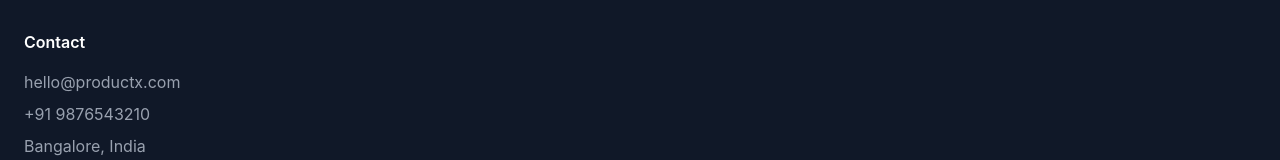
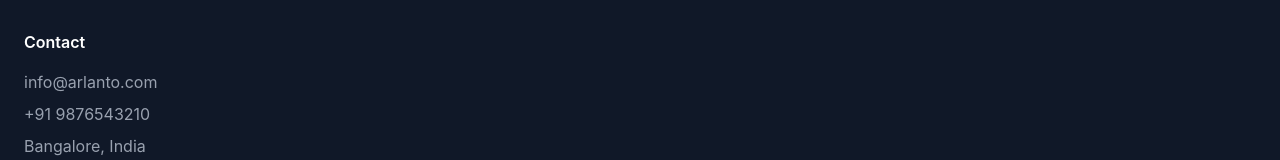
Before and after one commit to abin-007/FortyLane-website, a React (Vite) app: page / in a window 1280 px wide. Shown: the part 2890-3050 px from the top of the page. Built offline with nearby package versions, Linux system fonts and the light colour scheme.

Commit message:
modified the footer section to navigate the about section

```diff
--- a/src/components/home/Footer.jsx
+++ b/src/components/home/Footer.jsx
@@ -1,3 +1,5 @@
+import { Link } from "react-router-dom";
+
 export default function Footer(){
     return(
 <footer className="bg-gray-900 text-white py-12 ">
@@ -24,6 +26,13 @@ export default function Footer(){
                 <ul className="space-y-2 text-gray-400">
                     <li>
                          <a href="#features">Features</a>
+                         {/* <Link
+                         to= "/about"
+                         className=" hover:text-white transition-colors"
+                         >
+                            About
+
+                         </Link> */}
                     </li>
                     <li>
                          <a href="#pricing">Pricing</a>
@@ -45,7 +54,14 @@ export default function Footer(){
 
                 <ul className="space-y-2 text-gray-400">
                     <li>
-                         <a href="#">About</a>
+                         {/* <a href="#">About</a> */}
+                         <Link
+                         to= "/about"
+                         className=" hover:text-white transition-colors"
+                         >
+                            About
+
+                         </Link>
                     </li>
                     <li>
                          <a href="#">Careers</a>
@@ -64,7 +80,7 @@ export default function Footer(){
                     Contact
                 </h4>
                 <ul className=" space-y-2 text-gray-400">
-                    <li>hello@productx.com</li>
+                    <li>info@arlanto.com</li>
                     <li> +91 9876543210</li>
                     <li>Bangalore, India</li>
 
```
